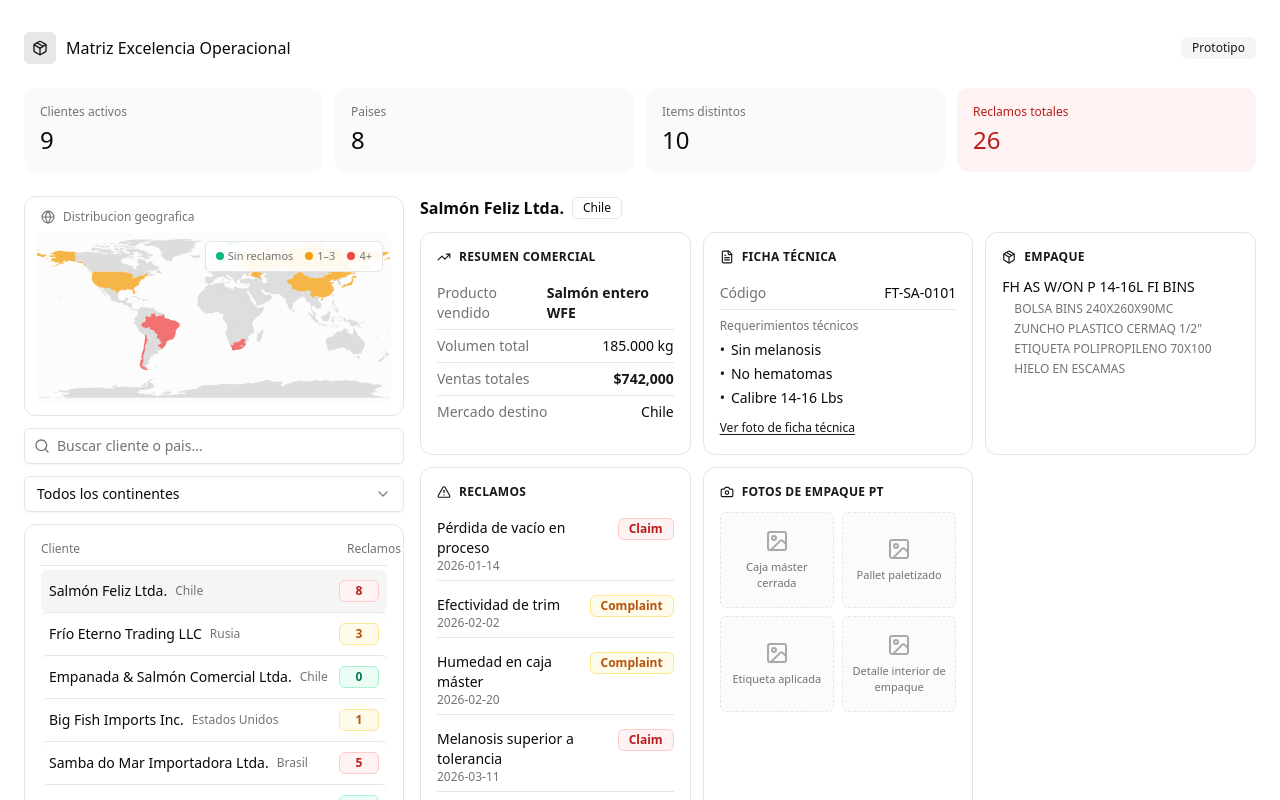
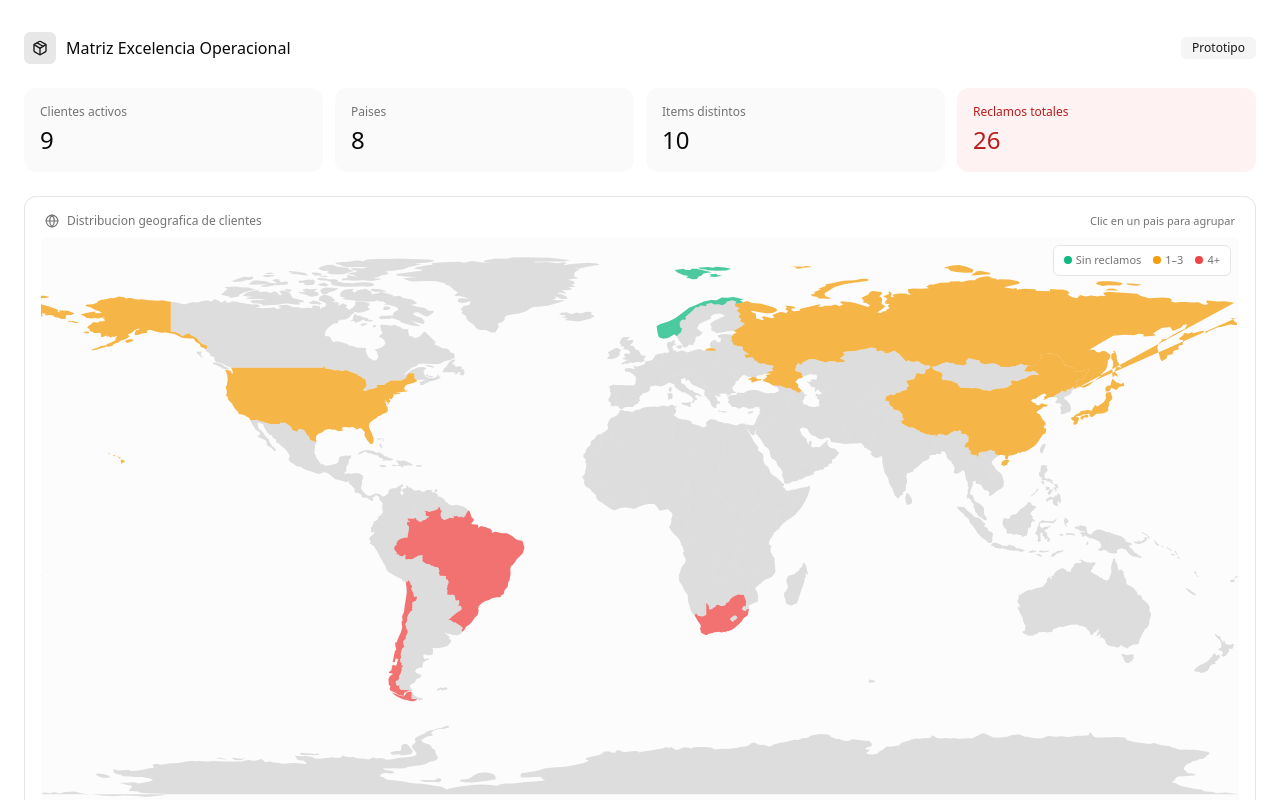
Before and after one commit to FranciscoSaldivia/Testing, a React (Vite) app in the folder matriz-excelencia-operacional/: page / in a window 1280 px wide. Shown: the top 800 px of the page. Built offline with nearby package versions, Linux system fonts and the light colour scheme.

Commit message:
Add files via upload

```diff
--- a/matriz-excelencia-operacional/src/App.tsx
+++ b/matriz-excelencia-operacional/src/App.tsx
@@ -97,13 +97,14 @@ export default function App() {
           totalReclamos={totalReclamos}
         />
 
-        <div className="grid grid-cols-1 lg:grid-cols-[380px_1fr] gap-4 items-start">
-          <div className="space-y-3">
-            <Card className="shadow-none">
-              <CardContent className="p-3">
+        <Card className="shadow-none mb-4">
+          <CardContent className="p-4">
             <div className="flex items-center gap-2 px-1 pb-2 text-xs font-medium text-muted-foreground">
               <Globe className="h-3.5 w-3.5" />
-                  <span>Distribucion geografica</span>
+              <span>Distribucion geografica de clientes</span>
+              <span className="ml-auto text-[11px] font-normal">
+                Clic en un pais para agrupar
+              </span>
             </div>
             <WorldMap
               selectedCountry={selectedCountry}
@@ -113,6 +114,8 @@ export default function App() {
           </CardContent>
         </Card>
 
+        <div className="grid grid-cols-1 lg:grid-cols-[380px_1fr] gap-4 items-start">
+          <div className="space-y-3">
             <div className="relative">
               <Search className="absolute left-2.5 top-1/2 -translate-y-1/2 h-4 w-4 text-muted-foreground" />
               <Input
```
Lines whose indentation alone changed are shown as unchanged.
